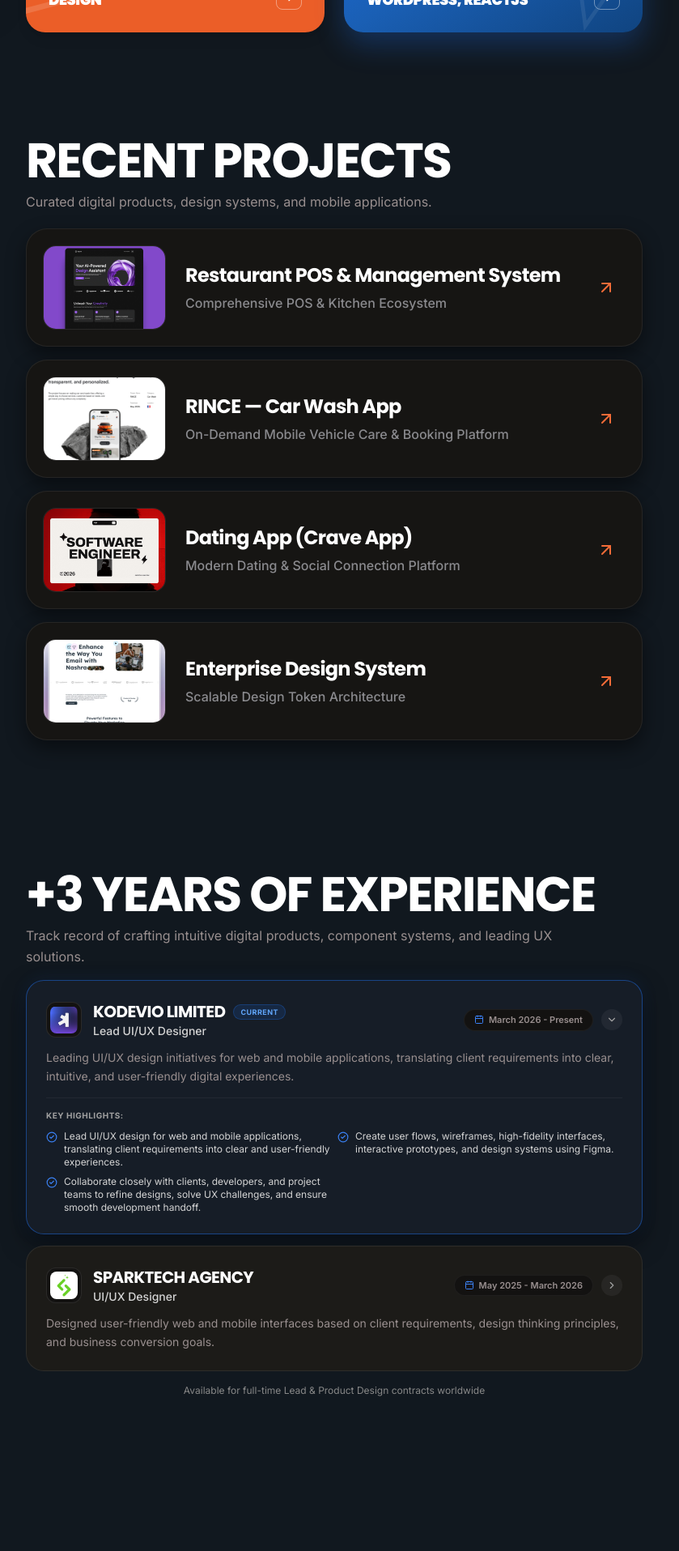
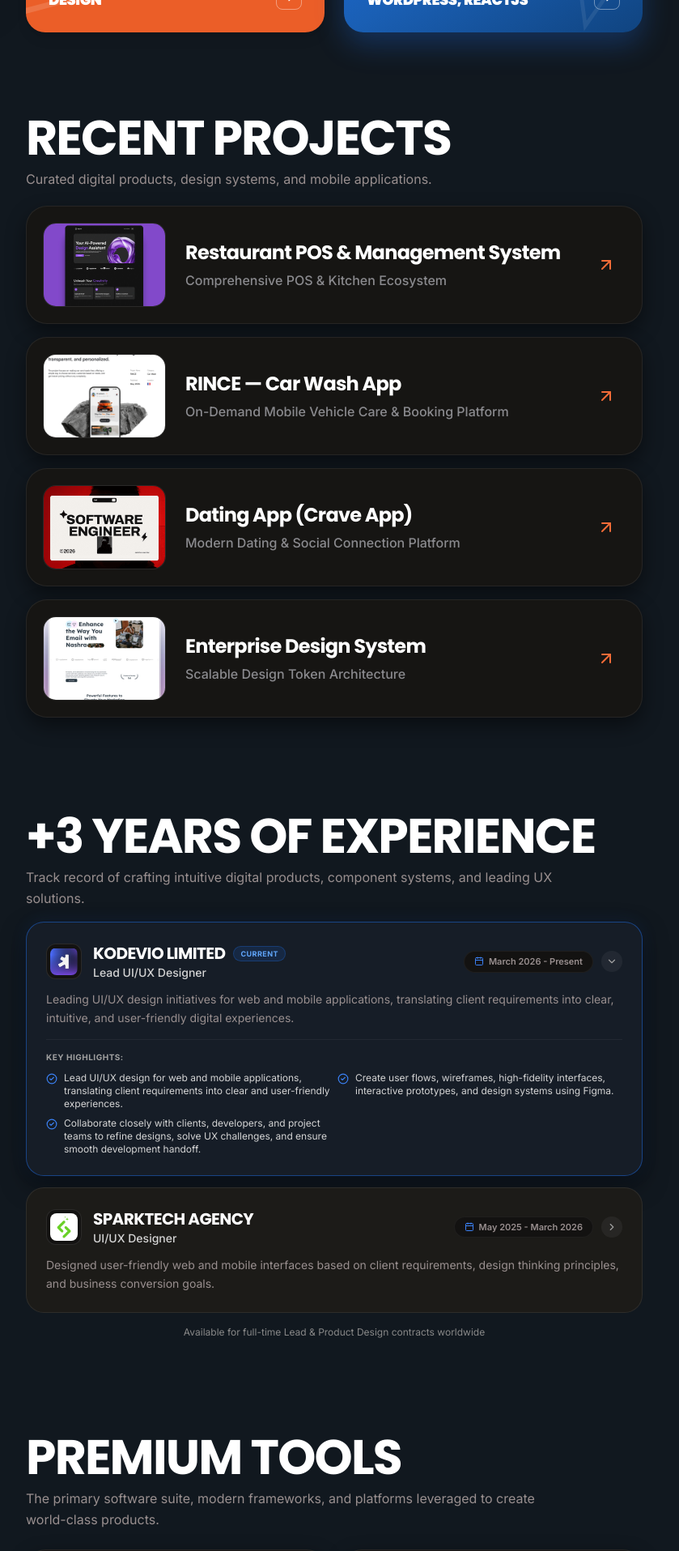
Before and after one commit to azharuddinak47/azhar-uddin-portfolio, a Next.js app: page / in a window 1280 px wide. Shown: the part 740-2655 px from the top of the page at 81% size, without its empty margins (426-1265 px from the left). Built offline with nearby package versions, Linux system fonts and the light colour scheme.

Commit message:
Perfect top alignment across all sections to match sticky photo card and eliminate empty header space

```diff
--- a/src/components/common/SmoothScroll.tsx
+++ b/src/components/common/SmoothScroll.tsx
@@ -40,8 +40,8 @@ export const SmoothScroll = ({ children }: { children: React.ReactNode }) => {
         if (targetElement) {
           e.preventDefault();
           lenis.scrollTo(targetElement as HTMLElement, {
-            offset: -95,
-            duration: 1.35,
+            offset: -96,
+            duration: 1.2,
             easing: (t) => Math.min(1, 1.001 - Math.pow(2, -10 * t)),
           });
         }
--- a/src/components/layout/Navbar.tsx
+++ b/src/components/layout/Navbar.tsx
@@ -59,8 +59,8 @@ export const Navbar = ({ onOpenEditModal }: { onOpenEditModal?: () => void } = {
       const lenis = (window as unknown as { __lenis?: { scrollTo: (el: HTMLElement, opts: object) => void } }).__lenis;
       if (lenis) {
         lenis.scrollTo(targetEl, {
-          offset: -95,
-          duration: 1.35,
+          offset: -96,
+          duration: 1.2,
           easing: (t: number) => Math.min(1, 1.001 - Math.pow(2, -10 * t)),
         });
       } else {
--- a/src/components/sections/ContactSection.tsx
+++ b/src/components/sections/ContactSection.tsx
@@ -83,11 +83,11 @@ export const ContactSection = () => {
   return (
     <motion.section
       id="contact"
-      initial={{ opacity: 0, y: 35 }}
+      initial={{ opacity: 0, y: 25 }}
       whileInView={{ opacity: 1, y: 0 }}
-      viewport={{ once: false, amount: 0.2, margin: '-60px 0px -60px 0px' }}
-      transition={{ duration: 0.75, ease: [0.16, 1, 0.3, 1] }}
-      className="flex flex-col justify-center min-h-[calc(100vh-8rem)] py-8 scroll-mt-28 lg:scroll-mt-32 relative select-text"
+      viewport={{ once: false, amount: 0.15 }}
+      transition={{ duration: 0.7, ease: [0.16, 1, 0.3, 1] }}
+      className="flex flex-col pt-1 pb-4 scroll-mt-28 lg:scroll-mt-32 relative select-text"
     >
       <div className="w-full max-w-3xl flex flex-col items-start">
         {/* Huge Display Headline matching Sawad Framer */}
--- a/src/components/sections/CredentialsSection.tsx
+++ b/src/components/sections/CredentialsSection.tsx
@@ -14,11 +14,11 @@ export const CredentialsSection = () => {
   return (
     <motion.section
       id="credentials"
-      initial={{ opacity: 0, y: 35 }}
+      initial={{ opacity: 0, y: 25 }}
       whileInView={{ opacity: 1, y: 0 }}
-      viewport={{ once: false, amount: 0.2, margin: '-60px 0px -60px 0px' }}
-      transition={{ duration: 0.75, ease: [0.16, 1, 0.3, 1] }}
-      className="flex flex-col justify-center min-h-[calc(100vh-8rem)] py-8 scroll-mt-28 lg:scroll-mt-32 relative select-text"
+      viewport={{ once: false, amount: 0.15 }}
+      transition={{ duration: 0.7, ease: [0.16, 1, 0.3, 1] }}
+      className="flex flex-col pt-1 pb-4 scroll-mt-28 lg:scroll-mt-32 relative select-text"
     >
       <div>
         <SectionHeading
--- a/src/components/sections/ExperienceSection.tsx
+++ b/src/components/sections/ExperienceSection.tsx
@@ -17,11 +17,11 @@ export const ExperienceSection = () => {
   return (
     <motion.section
       id="experience"
-      initial={{ opacity: 0, y: 35 }}
+      initial={{ opacity: 0, y: 25 }}
       whileInView={{ opacity: 1, y: 0 }}
-      viewport={{ once: false, amount: 0.2, margin: '-60px 0px -60px 0px' }}
-      transition={{ duration: 0.75, ease: [0.16, 1, 0.3, 1] }}
-      className="flex flex-col justify-center min-h-[calc(100vh-8rem)] py-8 scroll-mt-28 lg:scroll-mt-32 relative select-text"
+      viewport={{ once: false, amount: 0.15 }}
+      transition={{ duration: 0.7, ease: [0.16, 1, 0.3, 1] }}
+      className="flex flex-col pt-1 pb-4 scroll-mt-28 lg:scroll-mt-32 relative select-text"
     >
       <div>
         <SectionHeading
--- a/src/components/sections/ProjectsSection.tsx
+++ b/src/components/sections/ProjectsSection.tsx
@@ -19,11 +19,11 @@ export const ProjectsSection = ({ onSelectProject }: ProjectsSectionProps) => {
   return (
     <motion.section
       id="projects"
-      initial={{ opacity: 0, y: 35 }}
+      initial={{ opacity: 0, y: 25 }}
       whileInView={{ opacity: 1, y: 0 }}
-      viewport={{ once: false, amount: 0.2, margin: '-60px 0px -60px 0px' }}
-      transition={{ duration: 0.75, ease: [0.16, 1, 0.3, 1] }}
-      className="flex flex-col justify-center min-h-[calc(100vh-8rem)] py-8 scroll-mt-28 lg:scroll-mt-32 relative select-text"
+      viewport={{ once: false, amount: 0.15 }}
+      transition={{ duration: 0.7, ease: [0.16, 1, 0.3, 1] }}
+      className="flex flex-col pt-1 pb-4 scroll-mt-28 lg:scroll-mt-32 relative select-text"
     >
       {/* Top Header without line or extra spacing */}
       <div className="flex flex-col sm:flex-row sm:items-end justify-between gap-3 mb-4 sm:mb-5">
--- a/src/components/sections/ThoughtsSection.tsx
+++ b/src/components/sections/ThoughtsSection.tsx
@@ -18,11 +18,11 @@ export const ThoughtsSection = ({ onSelectThought }: ThoughtsSectionProps) => {
   return (
     <motion.section
       id="thoughts"
-      initial={{ opacity: 0, y: 35 }}
+      initial={{ opacity: 0, y: 25 }}
       whileInView={{ opacity: 1, y: 0 }}
-      viewport={{ once: false, amount: 0.2, margin: '-60px 0px -60px 0px' }}
-      transition={{ duration: 0.75, ease: [0.16, 1, 0.3, 1] }}
-      className="flex flex-col justify-center min-h-[calc(100vh-8rem)] py-8 scroll-mt-28 lg:scroll-mt-32 relative select-text"
+      viewport={{ once: false, amount: 0.15 }}
+      transition={{ duration: 0.7, ease: [0.16, 1, 0.3, 1] }}
+      className="flex flex-col pt-1 pb-4 scroll-mt-28 lg:scroll-mt-32 relative select-text"
     >
       <div>
         <SectionHeading
--- a/src/components/sections/ToolsSection.tsx
+++ b/src/components/sections/ToolsSection.tsx
@@ -12,11 +12,11 @@ export const ToolsSection = () => {
   return (
     <motion.section
       id="tools"
-      initial={{ opacity: 0, y: 35 }}
+      initial={{ opacity: 0, y: 25 }}
       whileInView={{ opacity: 1, y: 0 }}
-      viewport={{ once: false, amount: 0.2, margin: '-60px 0px -60px 0px' }}
-      transition={{ duration: 0.75, ease: [0.16, 1, 0.3, 1] }}
-      className="flex flex-col justify-center min-h-[calc(100vh-8rem)] py-8 scroll-mt-28 lg:scroll-mt-32 relative select-text"
+      viewport={{ once: false, amount: 0.15 }}
+      transition={{ duration: 0.7, ease: [0.16, 1, 0.3, 1] }}
+      className="flex flex-col pt-1 pb-4 scroll-mt-28 lg:scroll-mt-32 relative select-text"
     >
       <div>
         <SectionHeading
```
